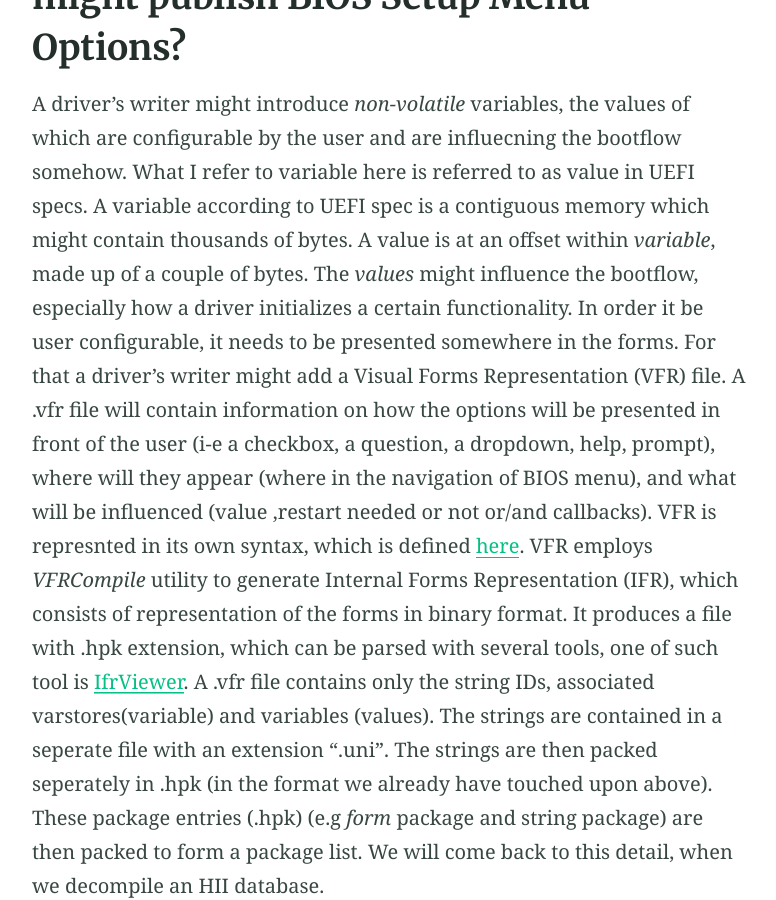
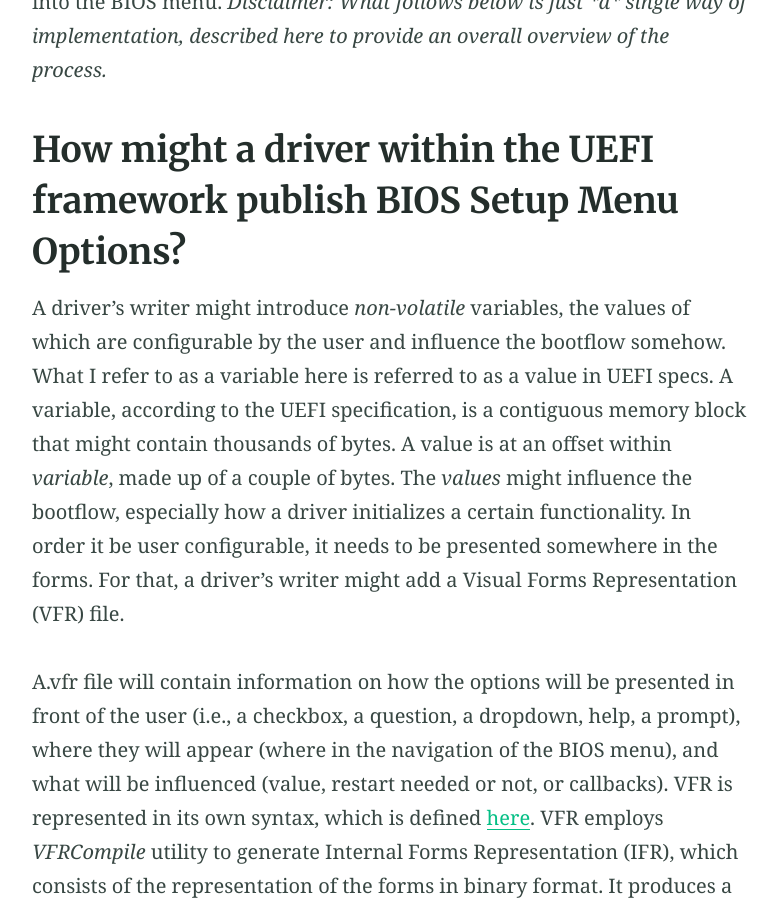
Before and after one commit to nisarumar/nisarumar.github.io, a Jekyll site: the page built from _posts/2023-06-11-Hii_DB_Pt1.md, in a window 1280 px wide and 900 px high, scrolled down 4356 px. Shown: the whole window, without its empty margins (251-1027 px from the left). Built offline with Jekyll 4.4.1, drawn with Linux system fonts in a browser that asks for light colours; some of the changed text lies outside the part shown.

Commit message:
Update 2023-06-11-Hii_DB_Pt1.md

````diff
--- a/_posts/2023-06-11-Hii_DB_Pt1.md
+++ b/_posts/2023-06-11-Hii_DB_Pt1.md
@@ -1,9 +1,9 @@
 ---
-title: Dismantling of UEFI HII Dataabse (Part 1)
+title: Dismantling the UEFI HII Database (Part 1)
 categories:
 - UEFI
 excerpt: |
-  UEFI Human Interface Infrastructure (HII) is UEFI specs defined database that stores BIOS menu items. This series of blogs aims to explore the HII by re-compiling it in the UEFI shell.
+  UEFI Human Interface Infrastructure (HII) is a UEFI-specified database that stores BIOS menu items. This series of blogs aims to explore the HII by recompiling it in the UEFI shell.
 feature_text: |
   ## UEFI HII Database
   UEFI Human Interface Infrastructure (HII) is UEFI specs defined database that stores BIOS menu items.
@@ -11,80 +11,88 @@ feature_image: "https://picsum.photos/2560/600?image=733"
 image: "https://picsum.photos/2560/600?image=733"
 ---
 
-On most systems, you can enter into a system BIOS menu by a certain kestroke, interrupting the normal flow and the system presenting you with a set of navigatable forms. On UEFI based firmware, the mechanism through which this data is interacted with is part of Human Interface Infrastructure. Typically, this data is packed in .hpk extensions and the database format is standardized.
+On most systems, you can enter a system BIOS menu by a certain keystroke, interrupting the normal flow, and then the system presents a set of navigatable forms.
+
+On UEFI based firmware, the mechanism through which this data is interacted with is part of the Human Interface Infrastructure (HII). Typically, this data is packed in .hpk extensions, and the database format is standardized by [UEFI specs](https://uefi.org/specifications).
 
 ## String Representation in HII Database
-If you look at the implementation of a driver that has to present configuration items in the BIOS menu, typically there is an associated .uni extension file. This ends up in a string _package_. Typically, a string package is a bunch of strings with a unique identifier local to package entry.
+If you look at the implementation of a driver that has to present configuration items in the BIOS menu, typically there is an associated `.uni` extension file. This ends up in a string _package_. Typically, a string package is a bunch of strings with a unique identifier local to the package entry.
 
-As having introduced _package_ in previous sentence, let's briefly idenitfy what a _package_ is: HII database is organized in the form of packages of various types. For exhaustive list, it is recommended to go through section 33.3 of [UEFI Specs](https://uefi.org/sites/default/files/resources/UEFI_Spec_2_10_Aug29.pdf). However, in Tianocore implementation, the most important types are identifed in `UEFIInternalFormRepresentation.h` in Mde package in the form of pre-processor directives.
+As we introduced _package_ in previous sentence, let's briefly identify what a _package_ is: HII database is organized in the form of packages of various types.
+
+For an exhaustive list, it is recommended to go through Section 33.3 of [UEFI Specs](https://uefi.org/sites/default/files/resources/UEFI_Spec_2_10_Aug29.pdf). However, in the Tianocore implementation, the most important types are identified in `UEFIInternalFormRepresentation.h` in `Mde` package in the form of pre-processor directives.
 ```C
-#define EFI_HII_PACKAGE_TYPE_ALL           0x00
-#define EFI_HII_PACKAGE_TYPE_GUID          0x01
-#define EFI_HII_PACKAGE_FORMS              0x02
-#define EFI_HII_PACKAGE_STRINGS            0x04
-#define EFI_HII_PACKAGE_FONTS              0x05
-#define EFI_HII_PACKAGE_IMAGES             0x06
-#define EFI_HII_PACKAGE_SIMPLE_FONTS       0x07
-#define EFI_HII_PACKAGE_DEVICE_PATH        0x08
-#define EFI_HII_PACKAGE_KEYBOARD_LAYOUT    0x09
-#define EFI_HII_PACKAGE_ANIMATIONS         0x0A
-#define EFI_HII_PACKAGE_END                0xDF
-#define EFI_HII_PACKAGE_TYPE_SYSTEM_BEGIN  0xE0
-#define EFI_HII_PACKAGE_TYPE_SYSTEM_END    0xFF
+#define EFI_HII_PACKAGE_TYPE_ALL           0x00
+#define EFI_HII_PACKAGE_TYPE_GUID          0x01
+#define EFI_HII_PACKAGE_FORMS              0x02
+#define EFI_HII_PACKAGE_STRINGS            0x04
+#define EFI_HII_PACKAGE_FONTS              0x05
+#define EFI_HII_PACKAGE_IMAGES             0x06
+#define EFI_HII_PACKAGE_SIMPLE_FONTS       0x07
+#define EFI_HII_PACKAGE_DEVICE_PATH        0x08
+#define EFI_HII_PACKAGE_KEYBOARD_LAYOUT    0x09
+#define EFI_HII_PACKAGE_ANIMATIONS         0x0A
+#define EFI_HII_PACKAGE_END                0xDF
+#define EFI_HII_PACKAGE_TYPE_SYSTEM_BEGIN  0xE0
+#define EFI_HII_PACKAGE_TYPE_SYSTEM_END    0xFF
 ```
-Coming back to string package, now we know a string package will be identified by `EFI_HII_PACKAGE_STRINGS`. For a generic package header, we take help of `UEFIInternalFormRepresentation.h` again:
+Coming back to string packages, now we know a string package will be identified by `EFI_HII_PACKAGE_STRINGS` as identified in the above codeblock. For a generic package header, we take help from `UEFIInternalFormRepresentation.h` again:
 ```C
 typedef struct {
-  UINT32    Length : 24;
-  UINT32    Type   : 8;
-  // UINT8  Data[...];
+  UINT32    Length : 24;
+  UINT32    Type   : 8;
+  // UINT8  Data[...];
 } EFI_HII_PACKAGE_HEADER;
 ```
-Here `Type` identifies the type of package and `Length` describes the total length of the pacakge in bytes. `Type` here dictates how the following data is packed. Looking at `UEFIInternalFormRepresentation.h`, string header is defined as:
+Here `Type` identifies the type of package, and `Length` describes the total length of the package in bytes. `Type` here dictates how the following data is packed. Looking at `UEFIInternalFormRepresentation.h`, string header is defined as:
 
 ```C
 typedef struct _EFI_HII_STRING_PACKAGE_HDR {
-  EFI_HII_PACKAGE_HEADER    Header;
-  UINT32                    HdrSize;
-  UINT32                    StringInfoOffset;
-  CHAR16                    LanguageWindow[16];
-  EFI_STRING_ID             LanguageName;
-  CHAR8                     Language[1];
+  EFI_HII_PACKAGE_HEADER    Header;
+  UINT32                    HdrSize;
+  UINT32                    StringInfoOffset;
+  CHAR16                    LanguageWindow[16];
+  EFI_STRING_ID             LanguageName;
+  CHAR8                     Language[1];
 } EFI_HII_STRING_PACKAGE_HDR;
 ```
-As you would have noticed, the first entry of `EFI_HII_STRING_PACKAGE_HDR` is `EFI_HII_PACKAGE_HEADER` which we described earlier. In essence, based on `Type` field, our header is _morphed_ into a type of specific header type, exposing more information related to the type of header. The last field of header describes the language of the following unicode string block in 'ASCII'.
+As you would have noticed, the first entry of `EFI_HII_STRING_PACKAGE_HDR` is `EFI_HII_PACKAGE_HEADER` which we described earlier. In essence, based on `Type` field, our header is _morphed_ into a specific header type, exposing more information related to the type of header. The last field of header describes the language of the following 'unicode' string block in 'ASCII'.
 
-Typically, a _package_ contains further blocks of data packed; similarly a string block will have further string blocks. The string is encoded in unicode format i-e 2 bytes per character. For now, we will look at following two important string blocks:
+Typically, a _package_ contains a further classification of blocks of packed data; similarly, a string block is followed by a further classification of following string blocks in a string package. The strings are encoded in unicode format, i.e., 2 bytes per character. For now, we will look at the following two important string blocks:
 ```C
-#define EFI_HII_SIBT_STRING_UCS2        0x14
-#define EFI_HII_SIBT_END                0x00
+#define EFI_HII_SIBT_STRING_UCS2        0x14
+#define EFI_HII_SIBT_END                0x00
 ```
-`EFI_HII_SIBT_END` is the easiest, as it signifies end of the block. `EFI_HII_SIBT_STRING_UCS2` block contains a string of arbitrary length encoded in unicode format. Thhe corresponding block looks like the following:
+`EFI_HII_SIBT_END` is the easiest, as it signifies the end of the block. `EFI_HII_SIBT_STRING_UCS2` block contains a string of arbitrary length encoded in unicode format. The corresponding block looks like the following:
 ```C
 typedef struct _EFI_HII_SIBT_STRING_UCS2_BLOCK {
-  EFI_HII_STRING_BLOCK    Header;
-  CHAR16                  StringText[1];
+  EFI_HII_STRING_BLOCK    Header;
+  CHAR16                  StringText[1];
 } EFI_HII_SIBT_STRING_UCS2_BLOCK;
 ```
 where `Header=EFI_HII_SIBT_STRING_UCS2`.
 
-If you refer back to my comment of string package having a unique identifier, you will notice that there is no such identifier associated with the strings here in the header. This unique identifier is basically a simple counter starts with a value of 1 from the header and increments by 1 for each such a block. Coming back to .uni files, each such file basically ends up in string package and is referred to by the unique identifier.
+If you refer back to my comment about string packages having a unique identifier, you will notice that there is no such identifier associated with the strings here in the header. This unique identifier is basically a simple counter that starts with a value of 1 in the header and increments by 1 for each such block. Coming back to .uni files, each such file basically ends up in string package and is referred to by its unique identifier.
 
 
-Another package type is _form_ packages as specified by pre-processor directives. Forms govern how the data is shown to the user, things such as navigation of BIOS menu, options presented to user and in a way there are presented (checkbox, dropdown etc) all are specified in Form package.
+Another package type is _form_ packages as specified by pre-processor directives. Forms govern how the data is shown to the user; things such as navigation of the BIOS menu, options presented to the user, and the way they are presented (checkbox, dropdown, etc.) are all specified in the Form package.
 
-Before we take a look into _form_ package, let's first unsderstand the direct approach as to how a driver's writer would introduce configurable items into the BIOS menu.
-_Disclaimer: What follows belows is just *a* single way of implementation, described here to provide an overall overview of the process._
+Before we take a look into _form_ package, let's first understand the direct approach as to how a driver's writer would introduce configurable items into the BIOS menu.
+_Disclaimer: What follows below is just *a* single way of implementation, described here to provide an overall overview of the process._
 
-## How a driver within UEFI framework might publish BIOS Setup Menu Options?
+## How might a driver within the UEFI framework publish BIOS Setup Menu Options?
 
-A driver's writer might introduce _non-volatile_ variables, the values of which are configurable by the user and are influecning the bootflow somehow.
-What I refer to variable here is referred to as value in UEFI specs. A variable according to UEFI spec is a contiguous memory which might contain thousands of bytes. A value is at an offset within _variable_, made up of a couple of bytes. The _values_ might influence the bootflow, especially how a driver initializes a certain functionality. In order it be user configurable, it needs to be presented somewhere in the forms. For that a driver's writer might add a Visual Forms Representation (VFR) file. A .vfr file will contain information on how the options will be presented in front of the user (i-e a checkbox, a question, a dropdown, help, prompt), where will they appear (where in the navigation of BIOS menu), and what will be influenced (value ,restart needed or not or/and callbacks). VFR is represnted in its own syntax, which is defined [here](https://tianocore-docs.github.io/edk2-VfrSpecification/release-1.92/edk2-VfrSpecification-release-1.92.pdf). VFR employs _VFRCompile_ utility to generate Internal Forms Representation (IFR), which consists of representation of the forms in binary format. It produces a file with .hpk extension, which can be parsed with several tools, one of such tool is [IfrViewer](https://github.com/topeterk/IfrViewer).
-A .vfr file contains only the string IDs, associated varstores(variable) and variables (values). The strings are contained in a seperate file with an extension ".uni". The strings are then packed seperately in .hpk (in the format we already have touched upon above). These package entries (.hpk) (e.g _form_ package and string package) are then packed to form a package list. We will come back to this detail, when we decompile an HII database.
+A driver's writer might introduce _non-volatile_ variables, the values of which are configurable by the user and influence the bootflow somehow.
+What I refer to as a variable here is referred to as a value in UEFI specs. A variable, according to the UEFI specification, is a contiguous memory block that might contain thousands of bytes. A value is at an offset within _variable_, made up of a couple of bytes. The _values_ might influence the bootflow, especially how a driver initializes a certain functionality. In order it be user configurable, it needs to be presented somewhere in the forms. For that, a driver's writer might add a Visual Forms Representation (VFR) file.
 
-To put things together, a driver might introduce a configurable value (variable) influencing certain elements of bootflow. This value is then published in a varstore (variable) i-e a contiguous space identified by a GUID, the corresponding options, associated with the value and to be presented in BIOS menu, are then described in the form of VFR syntax and publisehd through an HII protocol in HII DB. The change in the configuration item then can invoke certain actions. The typical action for instance could be to reset the target, so that upon next installation of driver related protocols (or later), the driver can utilize the value to influence user configurable items in its logic.
+A.vfr file will contain information on how the options will be presented in front of the user (i.e., a checkbox, a question, a dropdown, help, a prompt), where they will appear (where in the navigation of the BIOS menu), and what will be influenced (value, restart needed or not, or callbacks). VFR is represented in its own syntax, which is defined [here](https://tianocore-docs.github.io/edk2-VfrSpecification/release-1.92/edk2-VfrSpecification-release-1.92.pdf). VFR employs _VFRCompile_ utility to generate Internal Forms Representation (IFR), which consists of the representation of the forms in binary format. It produces a file with .hpk extension, which can be parsed with several tools; one such tool is [IfrViewer](https://github.com/topeterk/IfrViewer).
+
+
+A.vfr file contains only the string IDs, associated varstores (variables), and variables (values). The strings are contained in a separate file with the extension ".uni". The strings are then packed separately in .hpk (in the format we already touched upon above). These package entries (.hpk) (e.g _form_ package and string package) are then packed to form a package list. We will come back to this detail, when we decompile an HII database.
+
+To put things together, a driver might introduce a configurable value (variable) that influences certain elements of bootflow. This value is then published in a varstore (variable), i.e., a contiguous space identified by a GUID. The corresponding options, associated with the value and to be presented in the BIOS menu, are then described in the form of VFR syntax and published through an HII protocol in the HII DB. The change in the configuration item can then invoke certain actions. The typical action, for instance, could be to reset the target so that upon the next installation of driver-related protocols (or later), the driver can utilize the value to influence user-configurable items in its logic.
 
 ## Coming up Next
 In Part *2* we will look into:
-1.  _FORM_ packages.
+1.  _FORM_ packages.
 2. Writing a UEFI shell application decompiling HII DB to retrieve BIOS menu options and associated strings
````
